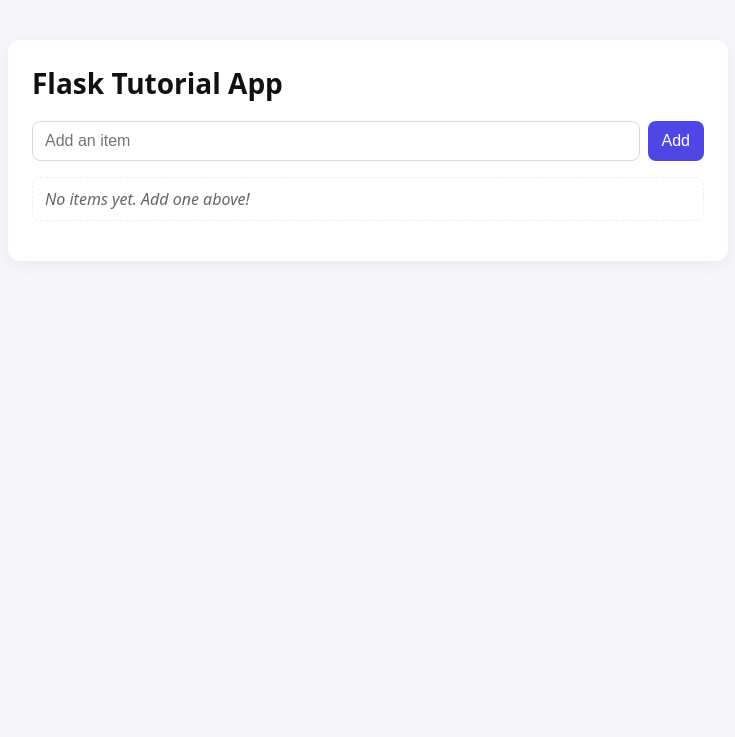
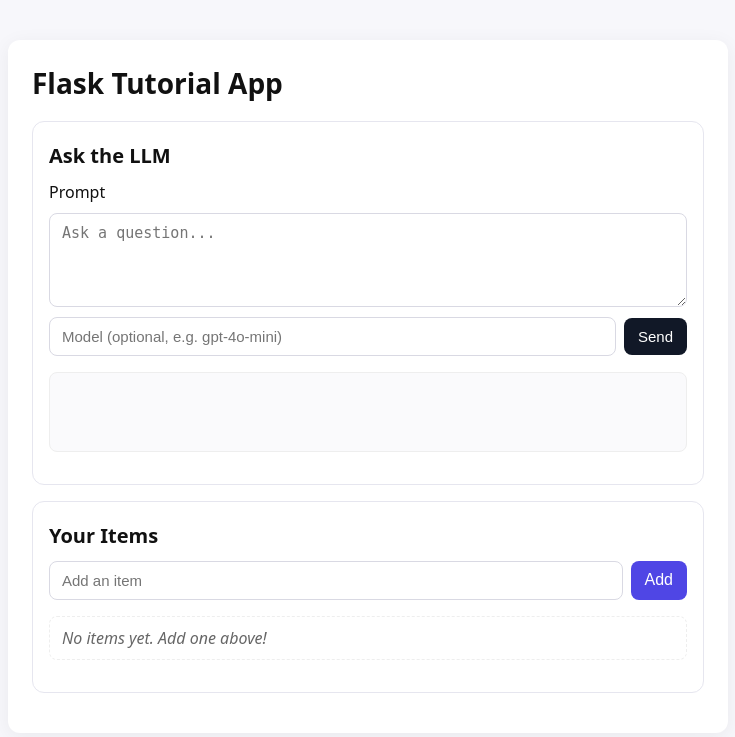
Before and after one commit to YSContentGuy/song-mood-explorer-hackday, a Flask app: page / in a window 1280 px wide. Shown: the top 737 px of the page, without its empty margins (272-1007 px from the left). Run offline with Flask 3, Linux system fonts and the light colour scheme.

Commit message:
feat: Add LLM integration and UI improvements
Co-authored-by: daniel.imbert <daniel.imbert@yousician.com>

```diff
--- a/flask-tutorial-app/app.py
+++ b/flask-tutorial-app/app.py
@@ -1,4 +1,8 @@
 from flask import Flask, render_template, request, redirect, url_for, jsonify
+import os
+import json
+import urllib.request
+import urllib.error
 
 app = Flask(__name__)
 
@@ -20,5 +24,103 @@ def add_item():
 def get_items():
     return jsonify(items)
 
+@app.post('/api/llm')
+def api_llm():
+    """Call an OpenAI-compatible LLM endpoint and return the response text.
+
+    Expects JSON body:
+      {
+        "prompt": "...",            # required
+        "system": "...",            # optional
+        "model": "...",             # optional (defaults from env)
+        "temperature": 0.7,          # optional
+        "max_tokens": 256            # optional
+      }
+
+    Environment variables:
+      OPENAI_API_KEY   (required)
+      OPENAI_BASE_URL  (default: https://api.openai.com/v1)
+      OPENAI_MODEL     (default: gpt-4o-mini)
+    """
+    body = request.get_json(silent=True) or {}
+    user_prompt = (body.get('prompt') or '').strip()
+    if not user_prompt:
+        return jsonify({"error": "Missing 'prompt' in request body."}), 400
+
+    system_prompt = body.get('system') or 'You are a helpful assistant.'
+    model_name = body.get('model') or os.environ.get('OPENAI_MODEL', 'gpt-4o-mini')
+    temperature = body.get('temperature', 0.7)
+    max_tokens = body.get('max_tokens', 256)
+
+    api_key = os.environ.get('OPENAI_API_KEY')
+    if not api_key:
+        return jsonify({"error": "OPENAI_API_KEY is not set in the environment."}), 400
+
+    base_url = os.environ.get('OPENAI_BASE_URL', 'https://api.openai.com/v1')
+    endpoint = f"{base_url.rstrip('/')}/chat/completions"
+
+    payload = {
+        "model": model_name,
+        "messages": [
+            {"role": "system", "content": system_prompt},
+            {"role": "user", "content": user_prompt}
+        ],
+        "temperature": temperature,
+        "max_tokens": max_tokens
+    }
+    data_bytes = json.dumps(payload).encode('utf-8')
+
+    req = urllib.request.Request(
+        endpoint,
+        data=data_bytes,
+        headers={
+            'Authorization': f'Bearer {api_key}',
+            'Content-Type': 'application/json'
+        },
+        method='POST'
+    )
+
+    try:
+        with urllib.request.urlopen(req, timeout=60) as resp:
+            resp_body = resp.read()
+            resp_json = json.loads(resp_body.decode('utf-8'))
+    except urllib.error.HTTPError as e:
+        try:
+            err_body = e.read().decode('utf-8')
+        except Exception:
+            err_body = str(e)
+        return jsonify({
+            "error": "LLM provider returned an error",
+            "status": e.code,
+            "details": err_body
+        }), 502
+    except urllib.error.URLError as e:
+        return jsonify({
+            "error": "Failed to reach LLM provider",
+            "details": str(e)
+        }), 502
+    except Exception as e:
+        return jsonify({"error": "Unexpected error", "details": str(e)}), 500
+
+    # Try to extract text from OpenAI-style response
+    text = None
+    try:
+        choices = resp_json.get('choices') or []
+        if choices and 'message' in choices[0] and 'content' in choices[0]['message']:
+            text = choices[0]['message']['content']
+    except Exception:
+        text = None
+
+    if not text:
+        return jsonify({
+            "error": "Could not extract text from provider response",
+            "raw": resp_json
+        }), 502
+
+    return jsonify({
+        "text": text,
+        "model": model_name
+    })
+
 if __name__ == '__main__':
     app.run(host='0.0.0.0', port=5000, debug=True)
--- a/flask-tutorial-app/static/styles.css
+++ b/flask-tutorial-app/static/styles.css
@@ -2,10 +2,26 @@
 body { font-family: system-ui, -apple-system, Segoe UI, Roboto, Arial, sans-serif; margin: 0; padding: 0; background: #f7f7fb; color: #111; }
 .container { max-width: 720px; margin: 40px auto; background: #fff; padding: 24px; border-radius: 12px; box-shadow: 0 4px 20px rgba(0,0,0,0.06); }
 h1 { margin-top: 0; font-size: 28px; }
+
+.card { border: 1px solid #e6e6ef; border-radius: 12px; padding: 16px; margin: 16px 0; background: #fff; }
+.card h2 { margin: 4px 0 12px; font-size: 20px; }
+
+.column { display: flex; flex-direction: column; gap: 10px; }
+.row { display: flex; gap: 8px; align-items: center; }
+
 .add-form { display: flex; gap: 8px; margin-bottom: 16px; }
 .add-form input { flex: 1; padding: 10px 12px; border: 1px solid #d9d9e3; border-radius: 8px; font-size: 16px; }
 .add-form button { padding: 10px 14px; background: #4f46e5; color: white; border: none; border-radius: 8px; font-size: 16px; cursor: pointer; }
 .add-form button:hover { background: #4338ca; }
+
+textarea { width: 100%; padding: 10px 12px; border: 1px solid #d9d9e3; border-radius: 8px; font-size: 15px; resize: vertical; }
+input[type="text"] { flex: 1; padding: 10px 12px; border: 1px solid #d9d9e3; border-radius: 8px; font-size: 15px; }
+button { padding: 10px 14px; background: #111827; color: white; border: none; border-radius: 8px; font-size: 15px; cursor: pointer; }
+button:hover { background: #0b1220; }
+
 ul.items { list-style: none; padding-left: 0; }
 ul.items li { padding: 10px 12px; border: 1px solid #eee; border-radius: 8px; margin-bottom: 8px; }
 ul.items li.empty { color: #666; font-style: italic; border-style: dashed; }
+
+.muted { color: #666; font-size: 13px; margin: 8px 0; }
+.mono { font-family: ui-monospace, SFMono-Regular, Menlo, Monaco, Consolas, "Liberation Mono", monospace; white-space: pre-wrap; background: #fafafc; border: 1px solid #eee; border-radius: 8px; padding: 12px; min-height: 80px; }
--- a/flask-tutorial-app/templates/index.html
+++ b/flask-tutorial-app/templates/index.html
@@ -10,6 +10,24 @@
     <div class="container">
       <h1>Flask Tutorial App</h1>
 
+      <div class="card">
+        <h2>Ask the LLM</h2>
+        <form id="llmForm" class="column">
+          <label for="prompt">Prompt</label>
+          <textarea id="prompt" name="prompt" rows="4" placeholder="Ask a question..." required></textarea>
+          <div class="row">
+            <input id="model" type="text" placeholder="Model (optional, e.g. gpt-4o-mini)">
+            <button id="askBtn" type="submit">Send</button>
+          </div>
+        </form>
+        <div id="llmSection">
+          <div id="llmStatus" class="muted"></div>
+          <pre id="llmOutput" class="mono"></pre>
+        </div>
+      </div>
+
+      <div class="card">
+        <h2>Your Items</h2>
         <form class="add-form" method="post" action="{{ url_for('add_item') }}">
           <input type="text" name="text" placeholder="Add an item" required>
           <button type="submit">Add</button>
@@ -23,5 +41,46 @@
           {% endfor %}
         </ul>
       </div>
+    </div>
+
+    <script>
+      const form = document.getElementById('llmForm');
+      const promptEl = document.getElementById('prompt');
+      const modelEl = document.getElementById('model');
+      const askBtn = document.getElementById('askBtn');
+      const statusEl = document.getElementById('llmStatus');
+      const outputEl = document.getElementById('llmOutput');
+
+      form.addEventListener('submit', async (e) => {
+        e.preventDefault();
+        const prompt = promptEl.value.trim();
+        if (!prompt) return;
+
+        askBtn.disabled = true;
+        statusEl.textContent = 'Thinking…';
+        outputEl.textContent = '';
+
+        try {
+          const res = await fetch('/api/llm', {
+            method: 'POST',
+            headers: { 'Content-Type': 'application/json' },
+            body: JSON.stringify({ prompt, model: modelEl.value.trim() || undefined })
+          });
+          const data = await res.json();
+          if (!res.ok) {
+            statusEl.textContent = 'Error';
+            outputEl.textContent = (data && (data.error || data.details)) ? JSON.stringify(data, null, 2) : 'Request failed';
+          } else {
+            statusEl.textContent = data.model ? `Model: ${data.model}` : '';
+            outputEl.textContent = data.text || '';
+          }
+        } catch (err) {
+          statusEl.textContent = 'Network error';
+          outputEl.textContent = String(err);
+        } finally {
+          askBtn.disabled = false;
+        }
+      });
+    </script>
   </body>
 </html>
```
Also changed, not shown: flask-tutorial-app/README.md (added), 1 other file. Lines whose indentation alone changed are shown as unchanged.
